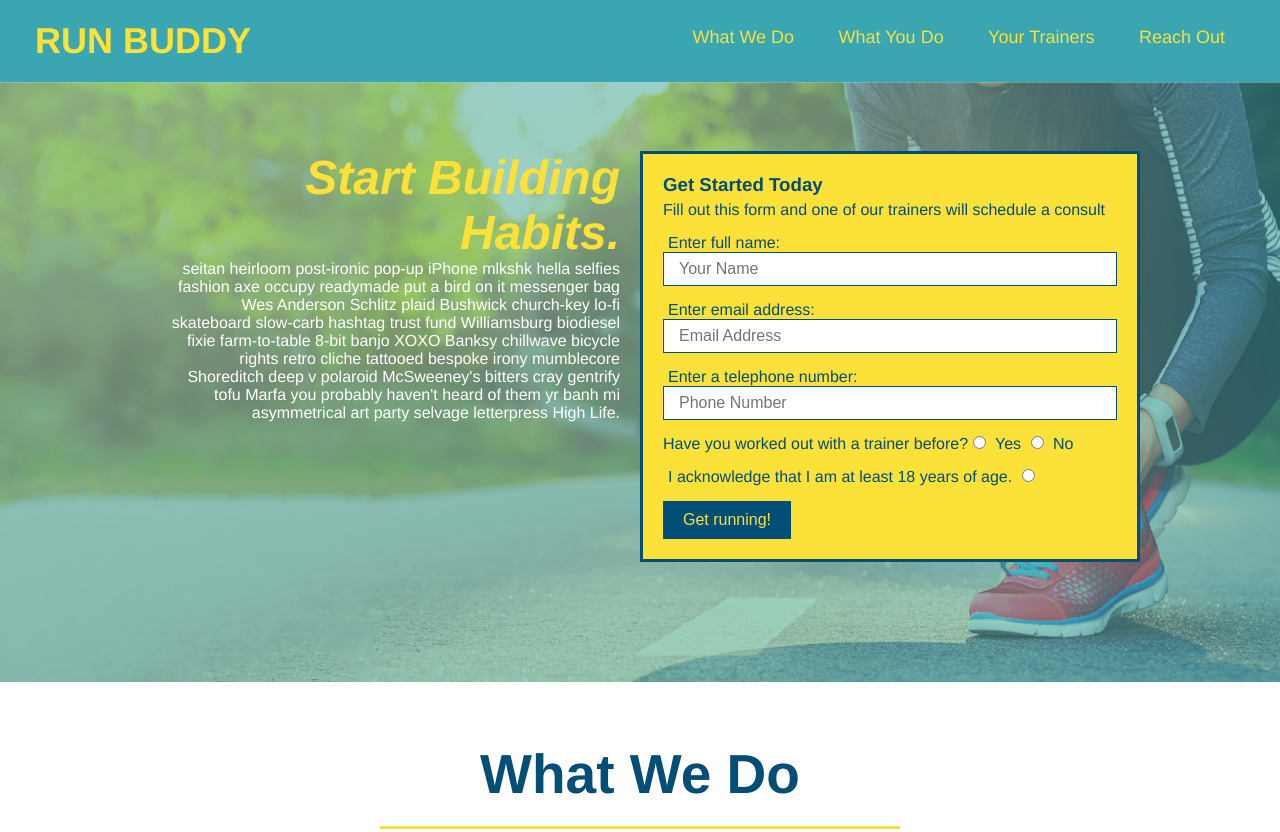
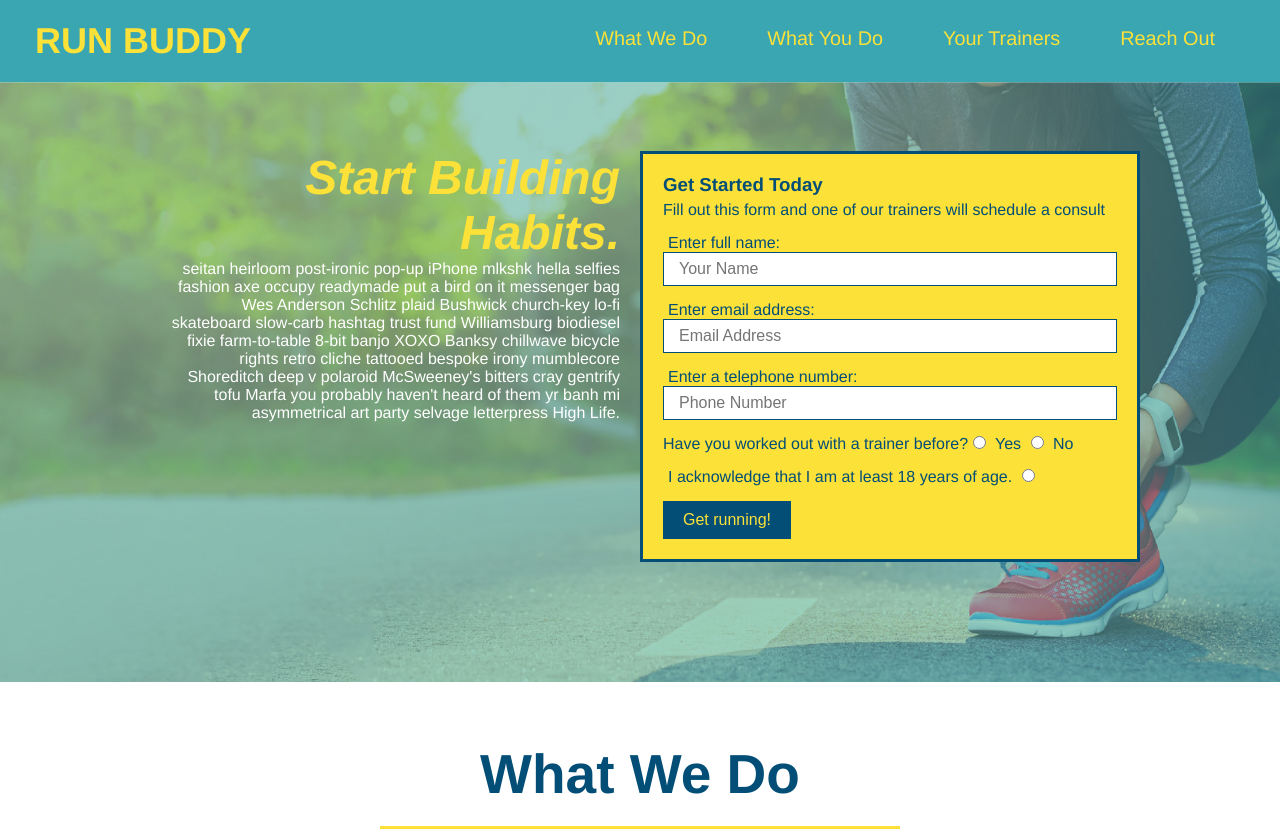
Before and after one commit to kait-weishaar/run-buddy, a plain HTML site: page index.html in a window 1280 px wide. Shown: the top 832 px of the page. Drawn offline with Linux system fonts and the light colour scheme.

Commit message:
add flexbox to header

```diff
--- a/assets/css/style.css
+++ b/assets/css/style.css
@@ -36,22 +36,23 @@ header a {
     text-decoration: none;
     color: #fce138
 }
-ul {
-    list-style-type: none;
-}
 
 header nav {
     margin: 7px 0;
 }
 
-header nav ul li {
-    display: inline;
+header nav ul {
+    display: flex;
+    flex-wrap: wrap;
+    justify-content: space-between;
+    align-items: center;
+    list-style: none;
 }
 
 header nav ul li a {
-    margin: 0 20px;
+    margin: 0 30px;
     font-weight: lighter;
-    font-size: 18px;
+    font-size: 1.55vw;
 }
 
 footer {
```
